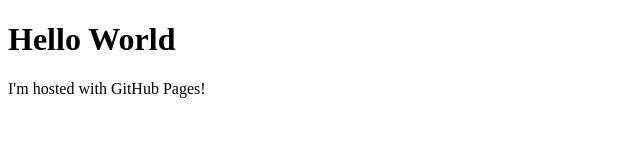
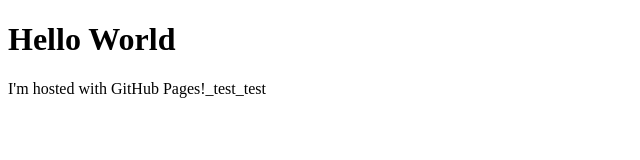
Before and after one commit to kingambit/test_ar, a plain HTML site: page index.html in a window 1280 px wide. Shown: the full height of the page, 0-640 px from the left. Drawn offline with Linux system fonts and the light colour scheme.

Commit message:
Update index.html
!!

```diff
--- a/index.html
+++ b/index.html
@@ -2,6 +2,6 @@
 <html>
 <body>
 <h1>Hello World</h1>
-<p>I'm hosted with GitHub Pages!</p>
+<p>I'm hosted with GitHub Pages!_test_test</p>
 </body>
 </html>
```
